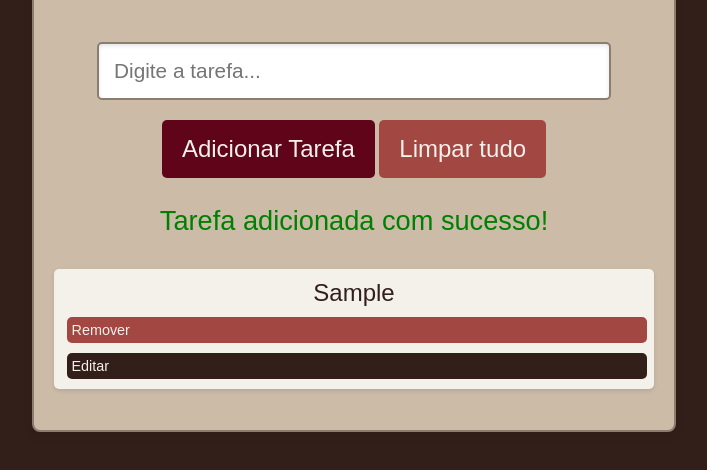
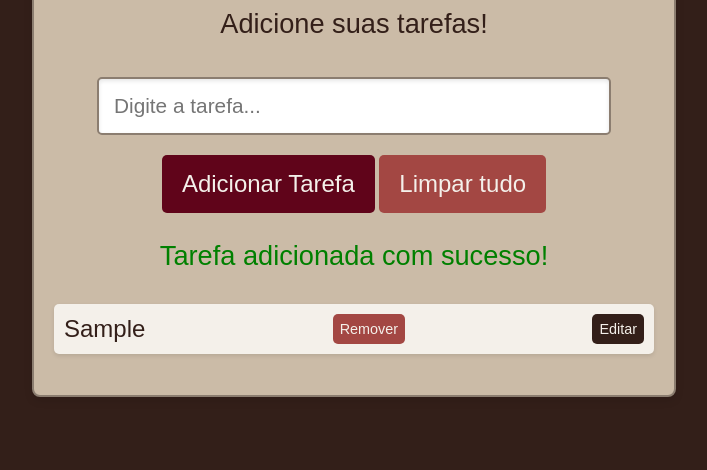
Before and after one commit to sophxs/Lista, a plain HTML site: page index.html in a window 1280 px wide. Both pictures are taken after typing "Sample" into the empty fields and a click on the button "Adicionar Tarefa". Shown: the part 268-738 px from the top of the page, without its empty margins (286-993 px from the left). Drawn offline with Linux system fonts and the light colour scheme.

Commit message:
Update style.css

```diff
--- a/style.css
+++ b/style.css
@@ -55,8 +55,8 @@ ul {
 
 ul li {
   display: flex;
-  flex-direction: column;
   align-items: center;
+  justify-content: space-between;
   background-color: #F4F0EA;
   color: #331F19;
   padding: 10px;
@@ -64,11 +64,6 @@ ul li {
   border-radius: 5px;
   box-shadow: 0 2px 4px rgba(0, 0, 0, 0.1);
   font-size: 1.5em;
-}
-
-ul li button {
-  display: flex;
-  width: 100%;
 }
 
 /* Estilo para o campo de entrada */
@@ -92,15 +87,20 @@ input[type="text"]:focus {
   box-shadow: inset 0 2px 4px rgba(96, 4, 26, 0.3);
 }
 
+.botoes {
+ display: flex;
+ gap: 1rem;
+}
+
 button.remover {
+  margin: 0;
   background-color: #A34743;
   color: #F4F0EA;
-  padding: 5px 5px;
+  padding: 7px;
   border: none;
   border-radius: 5px;
   cursor: pointer;
   font-size: 0.6em;
-  margin-left: 5px;
   transition: background-color 0.3s ease;
 }
 
@@ -109,14 +109,14 @@ button.remover:hover {
 }
 
 button.editar {
+  margin: 0;
   background-color: #331F19;
   color: #F4F0EA;
-  padding: 5px 5px;
+  padding: 7px;
   border: none;
   border-radius: 5px;
   cursor: pointer;
   font-size: 0.6em;
-  margin-left: 5px;
   transition: background-color 0.3s ease;
 }
 
```
